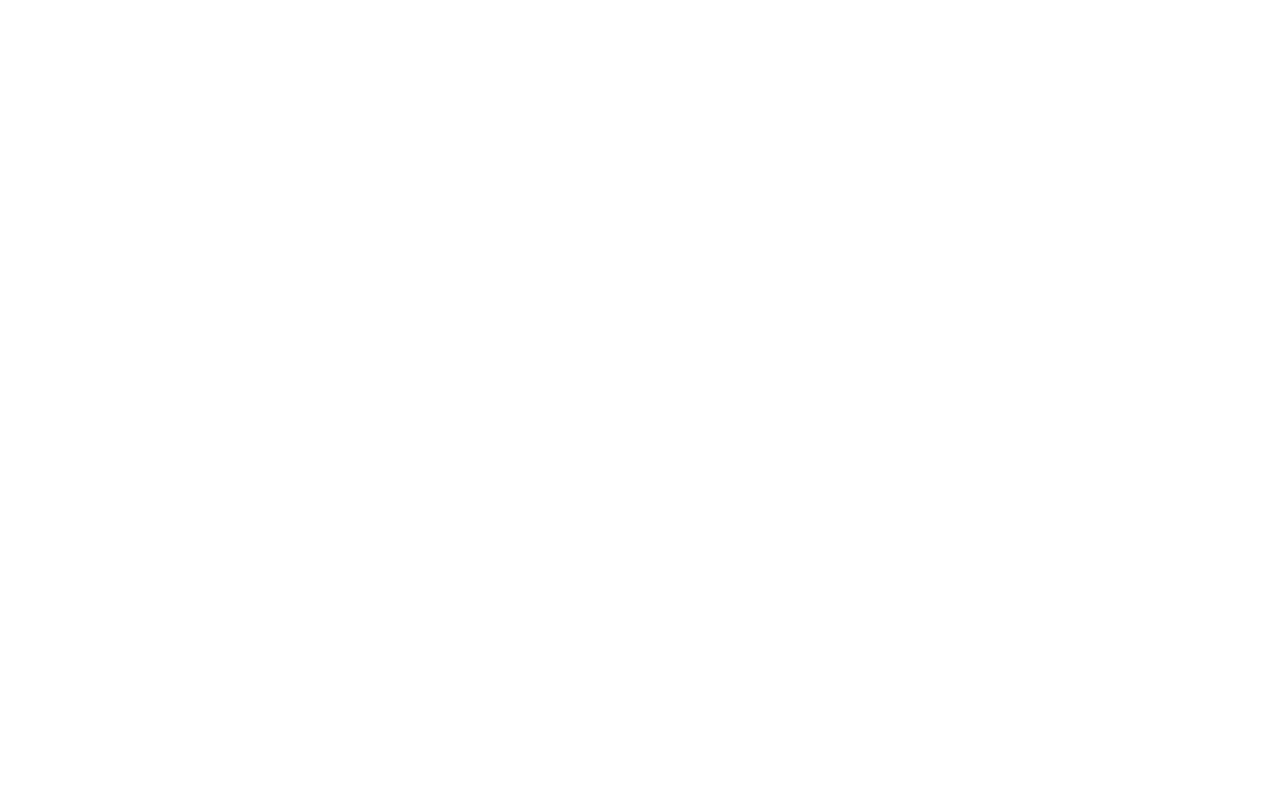
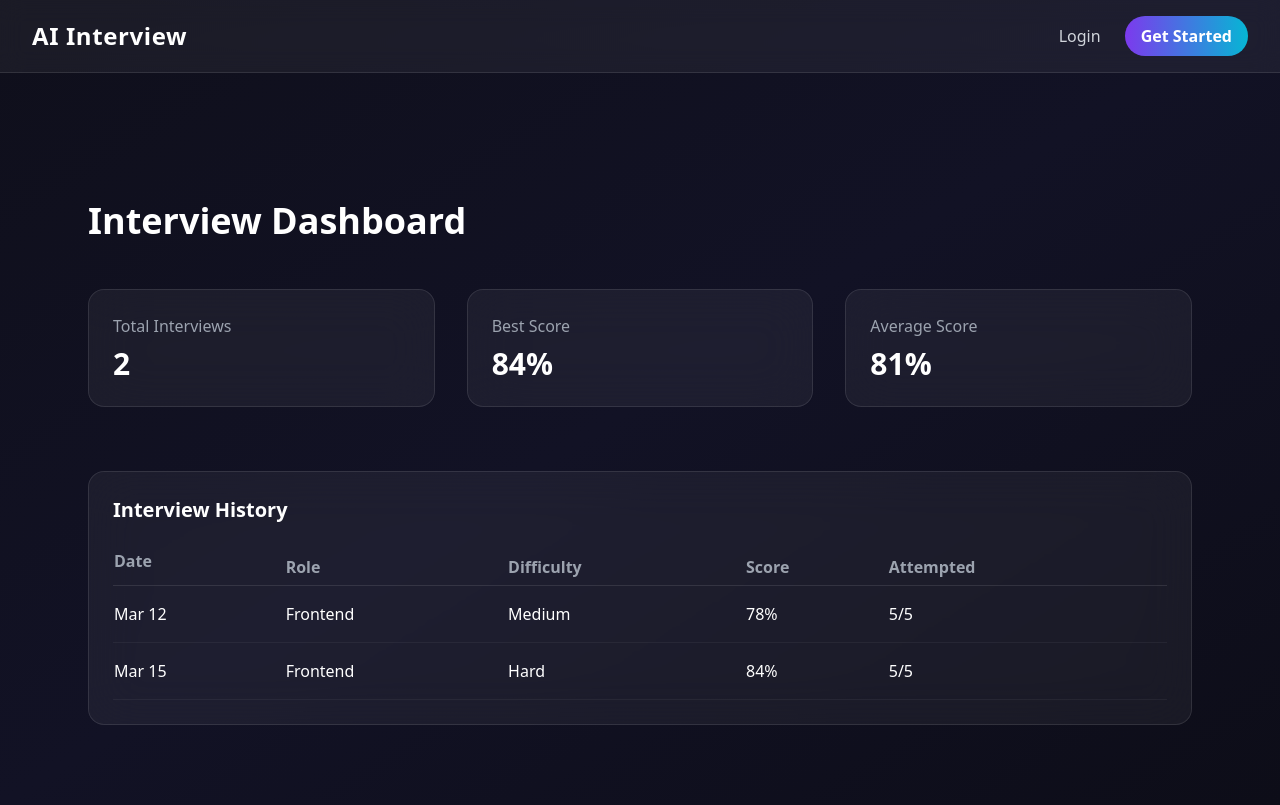
Before and after one commit to KrishTyagi25/ai-interview-platform, a React (Vite) app: page /dashboard in a window 1280 px wide. Before the commit this address had no page. Built offline with nearby package versions, Linux system fonts and the light colour scheme.

Commit message:
first 6 pages complete

```diff
--- a/src/App.jsx
+++ b/src/App.jsx
@@ -4,6 +4,8 @@
 import InterviewSetup from './pages/InterviewSetup';
 import { div } from 'framer-motion/client';
 import Interview from './pages/Interview';
+import Feedback from './pages/Feedback';
+import Dashboard from './pages/Dashboard';
 function App() {
   return (
     <Routes>
@@ -25,6 +27,16 @@
       element={<Interview/>}
 
       />
+      <Route
+      path="/feedback"
+      element={<Feedback/>}
+      />
+
+      <Route
+      path="/dashboard"
+      element={<Dashboard/>}
+
+      />
 
        </Routes>)
 } export default App
--- /dev/null
+++ b/src/pages/Dashboard.jsx
@@ -0,0 +1,95 @@
+import { useLocation } from "react-router-dom";
+import Navbar from "../components/Navbar";
+import AnimatedBackground from "../components/AnimatedBackground";
+
+function Dashboard() {
+
+  // Mock for now (later backend)
+  const history = [
+    {
+      date: "Mar 12",
+      role: "Frontend",
+      difficulty: "Medium",
+      score: 78,
+      completed: 5,
+    },
+    {
+      date: "Mar 15",
+      role: "Frontend",
+      difficulty: "Hard",
+      score: 84,
+      completed: 5,
+    },
+  ];
+
+  return (
+    <div className="min-h-screen bg-gradient-to-br from-[#0f0f1b] via-[#121225] to-[#0d0d18] text-white relative overflow-hidden">
+      <AnimatedBackground />
+      <Navbar />
+
+      <div className="relative z-10 max-w-6xl mx-auto px-6 pt-32 pb-20">
+
+        <h1 className="text-4xl font-bold mb-12">
+          Interview Dashboard
+        </h1>
+
+        {/* SUMMARY CARDS */}
+        <div className="grid md:grid-cols-3 gap-8 mb-16">
+
+          <div className="bg-white/5 backdrop-blur-xl p-6 rounded-2xl border border-white/10">
+            <p className="text-gray-400">Total Interviews</p>
+            <h2 className="text-3xl font-bold mt-2">{history.length}</h2>
+          </div>
+
+          <div className="bg-white/5 backdrop-blur-xl p-6 rounded-2xl border border-white/10">
+            <p className="text-gray-400">Best Score</p>
+            <h2 className="text-3xl font-bold mt-2">
+              {Math.max(...history.map((h) => h.score))}%
+            </h2>
+          </div>
+
+          <div className="bg-white/5 backdrop-blur-xl p-6 rounded-2xl border border-white/10">
+            <p className="text-gray-400">Average Score</p>
+            <h2 className="text-3xl font-bold mt-2">
+              {Math.round(
+                history.reduce((a, b) => a + b.score, 0) / history.length
+              )}%
+            </h2>
+          </div>
+
+        </div>
+
+        {/* HISTORY TABLE */}
+        <div className="bg-white/5 backdrop-blur-xl p-6 rounded-2xl border border-white/10">
+          <h2 className="text-xl font-semibold mb-6">Interview History</h2>
+
+          <table className="w-full text-left">
+            <thead className="text-gray-400 border-b border-white/10">
+              <tr>
+                <th className="pb-3">Date</th>
+                <th>Role</th>
+                <th>Difficulty</th>
+                <th>Score</th>
+                <th>Attempted</th>
+              </tr>
+            </thead>
+            <tbody>
+              {history.map((item, i) => (
+                <tr key={i} className="border-b border-white/5">
+                  <td className="py-4">{item.date}</td>
+                  <td>{item.role}</td>
+                  <td>{item.difficulty}</td>
+                  <td>{item.score}%</td>
+                  <td>{item.completed}/5</td>
+                </tr>
+              ))}
+            </tbody>
+          </table>
+        </div>
+
+      </div>
+    </div>
+  );
+}
+
+export default Dashboard;
--- /dev/null
+++ b/src/pages/Feedback.jsx
@@ -0,0 +1,160 @@
+import { useLocation, useNavigate } from "react-router-dom";
+import { useMemo } from "react";
+import { motion } from "framer-motion";
+import Navbar from "../components/Navbar";
+import AnimatedBackground from "../components/AnimatedBackground";
+
+function Feedback() {
+  const location = useLocation();
+  const navigate = useNavigate();
+
+  const { role, difficulty, answers = [] } = location.state || {};
+
+  const totalQuestions = 5;
+
+  // 🔥 REALISTIC SCORING LOGIC
+  const analysis = useMemo(() => {
+    if (!answers.length) return null;
+
+    let totalLength = 0;
+    let completed = 0;
+
+    answers.forEach((ans) => {
+      if (ans.trim().length > 0) {
+        completed++;
+        totalLength += ans.trim().length;
+      }
+    });
+
+    const avgLength = totalLength / completed || 0;
+    const completionScore = (completed / totalQuestions) * 100;
+
+    // Depth score based on length
+    let depthScore = Math.min(avgLength / 5, 100);
+
+    // Difficulty multiplier
+    const difficultyMultiplier =
+      difficulty === "Hard"
+        ? 1.1
+        : difficulty === "Medium"
+        ? 1
+        : 0.9;
+
+    depthScore = depthScore * difficultyMultiplier;
+
+    const overallScore = Math.min(
+      Math.round((depthScore * 0.6 + completionScore * 0.4)),
+      100
+    );
+
+    return {
+      completed,
+      avgLength: Math.round(avgLength),
+      depthScore: Math.round(depthScore),
+      completionScore: Math.round(completionScore),
+      overallScore,
+    };
+  }, [answers, difficulty]);
+
+if (!analysis) {
+  return (
+    <div className="min-h-screen flex items-center justify-center text-white">
+      <h1>No interview data found. Please complete interview first.</h1>
+    </div>
+  );
+}
+  return (
+    <div className="min-h-screen bg-gradient-to-br from-[#0f0f1b] via-[#121225] to-[#0d0d18] text-white relative overflow-hidden">
+      <AnimatedBackground />
+      <Navbar />
+
+      <div className="relative z-10 max-w-6xl mx-auto px-6 pt-32 pb-20">
+
+        {/* HERO SECTION */}
+        <div className="grid md:grid-cols-2 gap-12 items-center">
+
+          <div>
+            <h1 className="text-4xl font-bold mb-4">
+              Technical Interview Report
+            </h1>
+            <p className="text-gray-400 mb-6">
+              Role: <span className="text-white">{role}</span> | Difficulty:{" "}
+              <span className="text-white">{difficulty}</span>
+            </p>
+
+            <div className="bg-indigo-500/10 border border-indigo-400/30 p-6 rounded-2xl">
+              <p className="text-gray-300">
+                You answered <span className="text-white font-semibold">{analysis.completed}</span> out of {totalQuestions} questions.
+              </p>
+              <p className="text-gray-300 mt-2">
+                Average answer length:{" "}
+                <span className="text-white font-semibold">
+                  {analysis.avgLength} characters
+                </span>
+              </p>
+            </div>
+          </div>
+
+          {/* SCORE CIRCLE */}
+          <motion.div
+            initial={{ scale: 0.8, opacity: 0 }}
+            animate={{ scale: 1, opacity: 1 }}
+            transition={{ duration: 0.5 }}
+            className="flex justify-center"
+          >
+            <div className="relative w-56 h-56 flex items-center justify-center rounded-full border-8 border-indigo-500 shadow-[0_0_40px_rgba(99,102,241,0.6)]">
+              <span className="text-5xl font-bold">
+                {analysis.overallScore}%
+              </span>
+            </div>
+          </motion.div>
+        </div>
+
+        {/* BREAKDOWN */}
+        <div className="grid md:grid-cols-2 gap-8 mt-20">
+
+          <div className="bg-white/5 backdrop-blur-xl p-6 rounded-2xl border border-white/10">
+            <h3 className="text-xl font-semibold mb-4">Technical Depth</h3>
+            <p className="text-3xl font-bold text-indigo-400">
+              {analysis.depthScore}%
+            </p>
+            <p className="text-gray-400 mt-2">
+              Based on explanation detail and answer length.
+            </p>
+          </div>
+
+          <div className="bg-white/5 backdrop-blur-xl p-6 rounded-2xl border border-white/10">
+            <h3 className="text-xl font-semibold mb-4">Completion Rate</h3>
+            <p className="text-3xl font-bold text-indigo-400">
+              {analysis.completionScore}%
+            </p>
+            <p className="text-gray-400 mt-2">
+              Based on number of attempted questions.
+            </p>
+          </div>
+
+        </div>
+
+        {/* ACTION */}
+        <div className="flex justify-center gap-6 mt-20">
+          <button
+            onClick={() => navigate("/interview")}
+            className="px-8 py-3 rounded-xl bg-primary shadow-[0_0_30px_rgba(99,102,241,0.5)] transition"
+          >
+            Retry Interview
+          </button>
+
+          <button
+            onClick={() => navigate("/dashboard")}
+            className="px-8 py-3 rounded-xl border border-white/20 hover:border-primary transition"
+          >
+            Go To Dashboard
+          </button>
+        </div>
+
+      </div>
+    </div>
+  );
+}
+
+export default Feedback;
```
Also changed, not shown: src/pages/Interview.jsx (line endings or trailing spaces).
